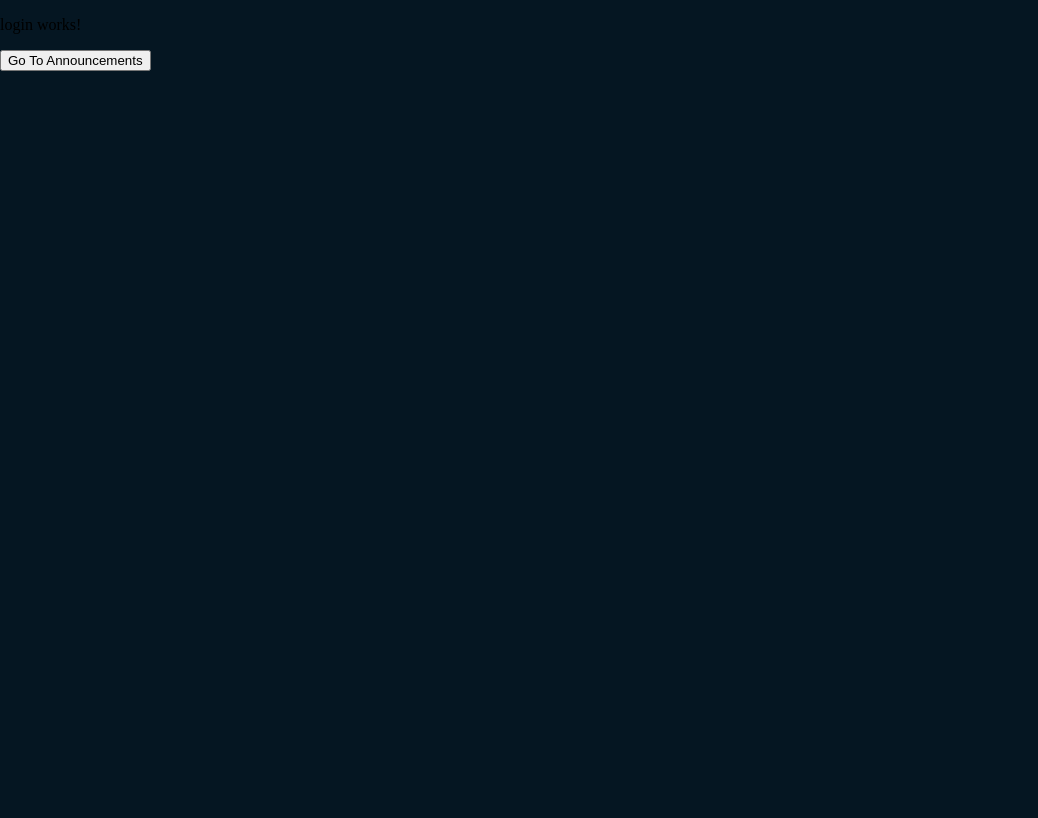
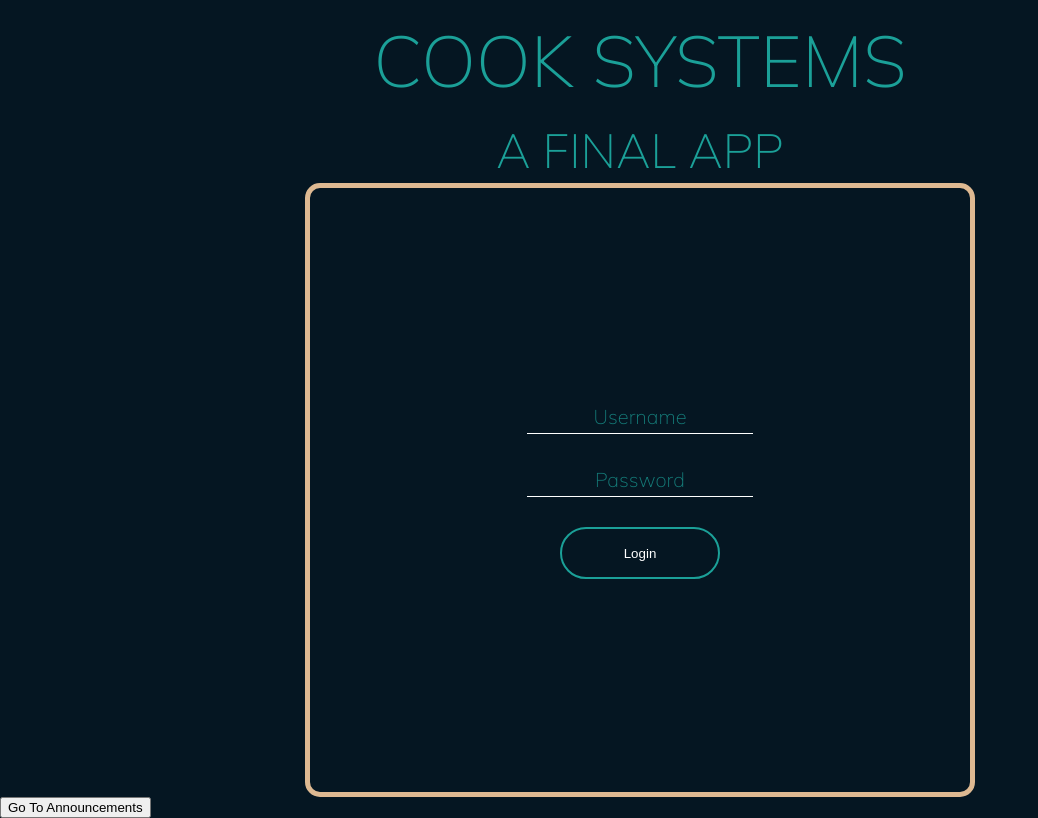
Before and after one commit to MRowan121/company-portal, an Angular app in the folder frontend/: page / in a window 1280 px wide. Shown: the whole page, without its empty margins (0-1038 px from the left). Built offline with nearby package versions, Linux system fonts and the light colour scheme.

Commit message:
stylized login screen, created username and password gets and sets

```diff
--- a/frontend/angular.json
+++ b/frontend/angular.json
@@ -94,5 +94,8 @@
         }
       }
     }
+  },
+  "cli": {
+    "analytics": false
   }
 }
--- a/frontend/src/app/login/login.component.css
+++ b/frontend/src/app/login/login.component.css
@@ -0,0 +1,110 @@
+.titlecard{
+height: 183px;
+top: 74px;
+left: 466px;
+display: flex;
+flex-direction: column;
+justify-content: center;
+align-items: center;
+
+}
+
+.titlecard .main {
+color: #1BA098;
+font-family: Mulish;
+font-size: 72px;
+font-weight: 400;
+line-height: 108px;
+letter-spacing: 0px;
+margin-bottom: 0%;
+
+
+
+}
+
+.titlecard .sub{
+color: #1BA098;
+font-family: Mulish;
+font-size: 48px;
+font-weight: 400;
+line-height: 72px;
+letter-spacing: 0px;
+margin-top: 0%;
+
+
+}
+
+.loginbox{
+    width: 660px;
+    height: 604px;
+    top: 323px;
+    left: 534px;
+    border-width: 5px;
+    border-radius: 15px;
+    border-style: solid;
+    border-color: #DEB992;
+    display:flex;
+    margin: auto;
+    justify-content: center;
+    align-items: center;
+    flex-direction: column;
+
+}
+
+.inputs{
+    font-family: Mulish;
+    font-size: 20px;
+    font-weight: 400;
+    line-height: 30px;
+    letter-spacing: 0px;
+    text-align: left;
+    color: #1BA098BF;
+
+
+}
+
+.inputfields{
+    font-family: Mulish;
+    font-size: 20px;
+    font-weight: 400;
+    line-height: 30px;
+    letter-spacing: 0px;
+    color: #1BA098BF;
+    background-color: #051622;
+    border: 0px;
+    border-bottom: 1px white solid;
+
+}
+
+::placeholder{
+    opacity: 1;
+    color: #1BA098BF;
+    text-align: center;
+    background-color: #051622;
+
+}
+
+.loginbutton{
+    width: 160px;
+    height: 52px;
+    /* top: 824px;
+    left: 784px; */
+    border-radius: 50px;
+    border: 2px;
+    gap: 8px;
+    border: 2px solid #1BA098;
+    background:#051622;
+    color: white;
+
+
+
+}
+
+.loginbutton:hover{
+    cursor: pointer;
+    background-color: #1BA098;
+}
+
+.buttonplacement{
+    display: flex;
+}
--- a/frontend/src/app/login/login.component.html
+++ b/frontend/src/app/login/login.component.html
@@ -1,2 +1,22 @@
-<p>login works!</p>
-<button routerLink="/announcements">Go To Announcements</button>
+<link rel="preconnect" href="https://fonts.googleapis.com%22%3E/">
+<link rel="preconnect" href="https://fonts.gstatic.com/" crossorigin>
+<link href="https://fonts.googleapis.com/css2?family=Mulish:wght@200&display=swap" rel="stylesheet">
+<div class = titlecard>
+    <h1 class = main>COOK SYSTEMS</h1>
+    <h2 class = sub> A FINAL APP</h2>
+</div>
+<div class = loginbox>
+    <form action="/announcements">
+    <div class = inputs>
+
+        <input #username (change)="getUsername(username.value)" class = inputfields type="text" id="username" name="username" placeholder="Username"><br><br>
+
+        <input #password (change)="getPassword(password.value)" class = inputfields type="text" id="password" name="password" placeholder="Password"><br><br>
+
+    </div>
+      </form>
+      <div>
+        <input class = loginbutton type="submit" value="Login">
+      </div>
+</div>
+<button class = temp routerLink="/announcements">Go To Announcements</button>
--- a/frontend/src/app/login/login.component.ts
+++ b/frontend/src/app/login/login.component.ts
@@ -6,5 +6,19 @@ import { Component } from '@angular/core';
   styleUrls: ['./login.component.css']
 })
 export class LoginComponent {
+  username: string = ""
+  password: string = ""
 
+  //want to take username given from input on login page and parse through database to see if user exists
+  getUsername(value: string){
+    this.username = value;
+    localStorage.setItem("user", this.username)
+    console.log(this.username)
+  }
+
+  getPassword(value:string){
+    this.password = value;
+    localStorage.setItem("password", this.password)
+    console.log(this.password)
+  }
 }
```
